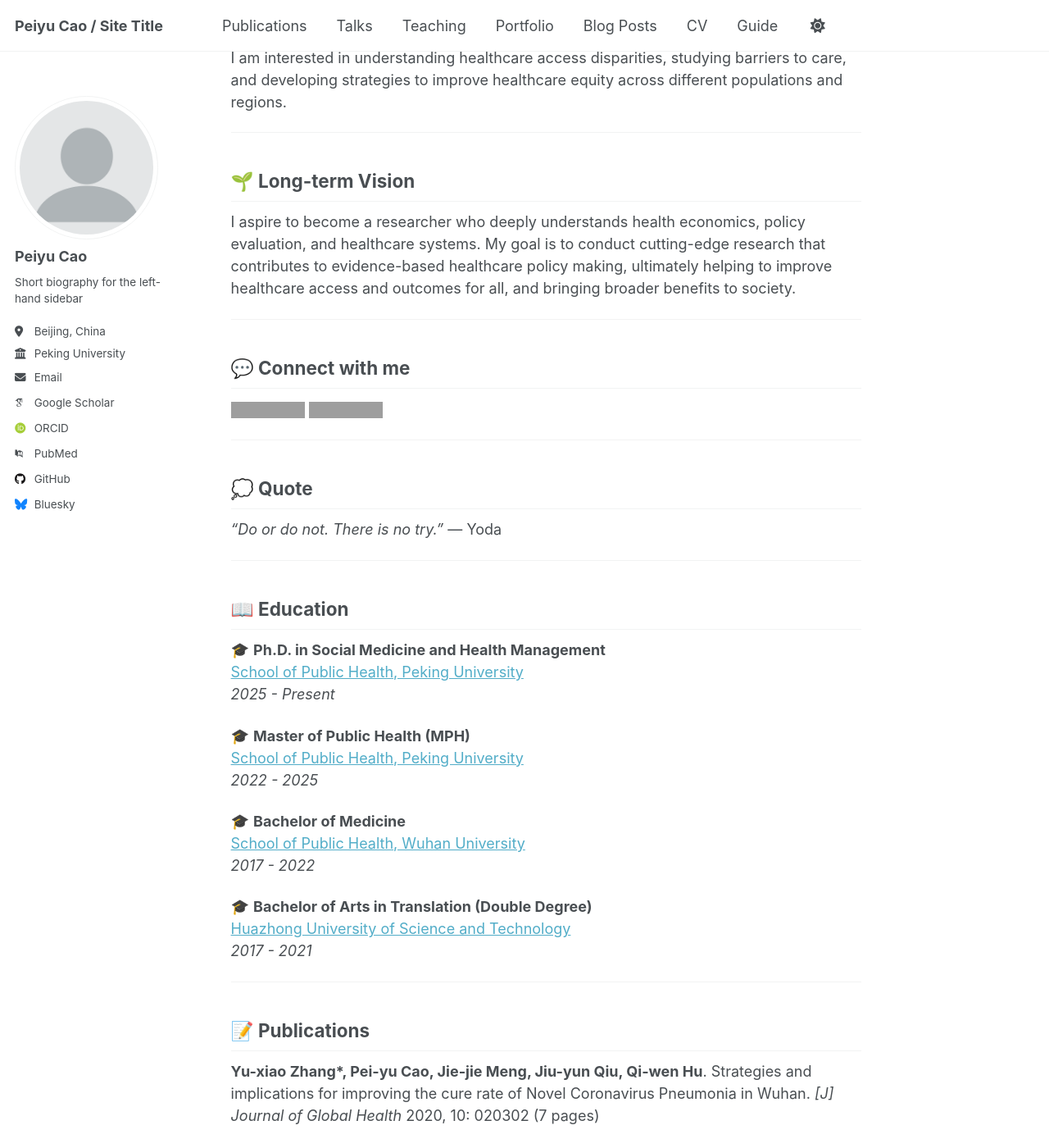
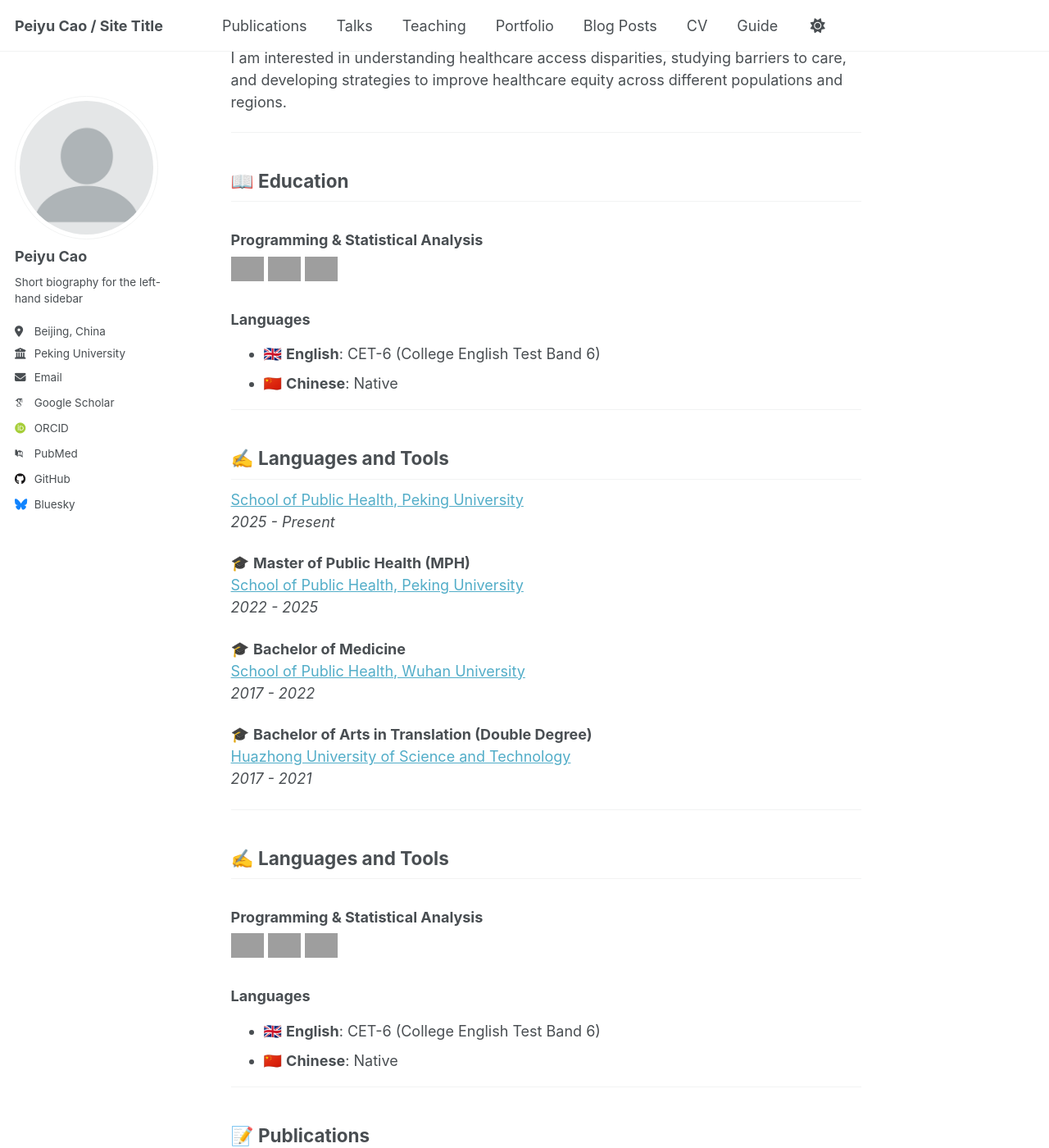
Before and after one commit to Peiyu-Cao/Peiyu-Cao.github.io, a Jekyll site: the page built from _pages/about.md, in a window 1280 px wide and 1400 px high, scrolled down 680 px. Shown: the whole window at 82% size. Built offline with Jekyll 4.4.1, drawn with Linux system fonts in a browser that asks for light colours; some web fonts are replaced; a script that is not in the unit is left out; some of the changed text lies outside the part shown; grey boxes are pictures that could not be loaded.

Commit message:
Update about.md

```diff
--- a/_pages/about.md
+++ b/_pages/about.md
@@ -29,28 +29,23 @@ I am interested in understanding healthcare access disparities, studying barrier
 
 ---
 
-## 🌱 Long-term Vision
+## 📖 Education
 
-I aspire to become a researcher who deeply understands health economics, policy evaluation, and healthcare systems. My goal is to conduct cutting-edge research that contributes to evidence-based healthcare policy making, ultimately helping to improve healthcare access and outcomes for all, and bringing broader benefits to society.
+### Programming & Statistical Analysis
+<p align="left">
+  <img src="https://www.r-project.org/logo/Rlogo.png" alt="R" width="40" height="40"/>
+  <img src="https://raw.githubusercontent.com/devicons/devicon/master/icons/python/python-original.svg" alt="Python" width="40" height="40"/>
+  <img src="https://upload.wikimedia.org/wikipedia/commons/5/5c/Stata_Logo.svg" alt="Stata" width="40" height="40"/>
+</p>
+
+### Languages
+- 🇬🇧 **English**: CET-6 (College English Test Band 6)
+- 🇨🇳 **Chinese**: Native
 
 ---
 
-## 💬 Connect with me
 
-[![ORCID](https://img.shields.io/badge/ORCID-A6CE39?style=for-the-badge&logo=orcid&logoColor=white)](https://orcid.org/0000-0002-6854-2880)
-[![GitHub](https://img.shields.io/badge/GitHub-100000?style=for-the-badge&logo=github&logoColor=white)](https://github.com/Peiyu-Cao)
-
----
-
-## 💭 Quote
-
-*"Do or do not. There is no try."* — Yoda
-
----
-
-## 📖 Education
-
-🎓 **Ph.D. in Social Medicine and Health Management**
+## ✍️ Languages and Tools
 [School of Public Health, Peking University](https://sph.pku.edu.cn/)
 *2025 - Present*
 
@@ -68,8 +63,22 @@ I aspire to become a researcher who deeply understands health economics, policy
 
 ---
 
+## ✍️ Languages and Tools
+
+### Programming & Statistical Analysis
+<p align="left">
+  <img src="https://www.r-project.org/logo/Rlogo.png" alt="R" width="40" height="40"/>
+  <img src="https://raw.githubusercontent.com/devicons/devicon/master/icons/python/python-original.svg" alt="Python" width="40" height="40"/>
+  <img src="https://upload.wikimedia.org/wikipedia/commons/5/5c/Stata_Logo.svg" alt="Stata" width="40" height="40"/>
+</p>
+
+### Languages
+- 🇬🇧 **English**: CET-6 (College English Test Band 6)
+- 🇨🇳 **Chinese**: Native
+
+---
+
 ## 📝 Publications
-
 
 **Yu-xiao Zhang\*, Pei-yu Cao, Jie-jie Meng, Jiu-yun Qiu, Qi-wen Hu**. Strategies and implications for improving the cure rate of Novel Coronavirus Pneumonia in Wuhan. *[J] Journal of Global Health* 2020, 10: 020302 (7 pages)
 
@@ -105,3 +114,22 @@ I aspire to become a researcher who deeply understands health economics, policy
 **China Elderly Psychological Health Level Survey Research**
 *Core Participant*
 - Responsible for questionnaire development, data collection and processing
+
+---
+
+## 🌱 Long-term Vision
+
+I aspire to become a researcher who deeply understands health economics, policy evaluation, and healthcare systems. My goal is to conduct cutting-edge research that contributes to evidence-based healthcare policy making, ultimately helping to improve healthcare access and outcomes for all, and bringing broader benefits to society.
+
+---
+
+## 💬 Connect with me
+
+[![ORCID](https://img.shields.io/badge/ORCID-A6CE39?style=for-the-badge&logo=orcid&logoColor=white)](https://orcid.org/0000-0002-6854-2880)
+[![GitHub](https://img.shields.io/badge/GitHub-100000?style=for-the-badge&logo=github&logoColor=white)](https://github.com/Peiyu-Cao)
+
+---
+
+## 💭 Quote
+
+*"Do or do not. There is no try."* — Yoda
```
